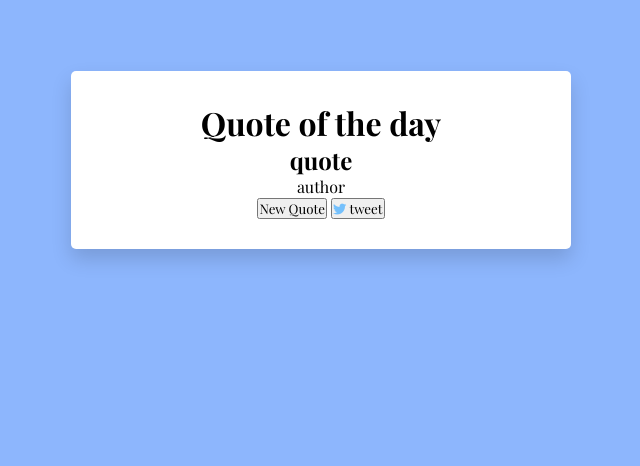
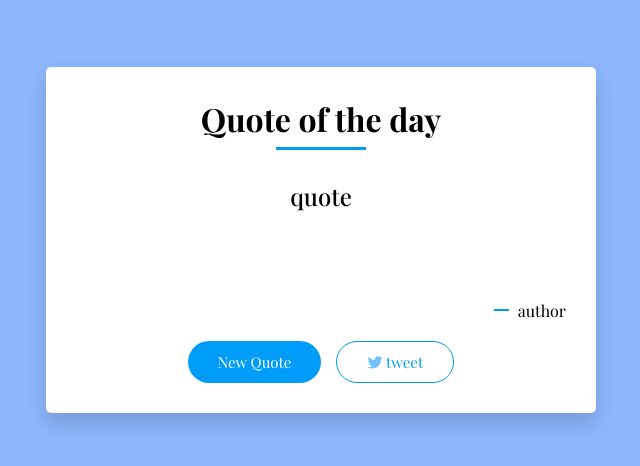
Before and after one commit to PhGirish/MiniJSProjects, a plain HTML site: page quote-genrator/index.html in a window 1280 px wide. Shown: the whole page, without its empty margins (319-959 px from the left). Drawn offline with nearby package versions, Linux system fonts and the light colour scheme; no server answers; a web font is replaced by a local one.

Commit message:
finsihed quote - generator

```diff
--- a/quote-genrator/index.html
+++ b/quote-genrator/index.html
@@ -15,7 +15,7 @@
   </head>
   <body>
     <div class="container">
-      <h1>Quote of the day</h1>
+      <h1 class="head">Quote of the day</h1>
       <h2 class="quote">quote</h2>
       <p class="author">author</p>
 
--- a/quote-genrator/script.js
+++ b/quote-genrator/script.js
@@ -1,12 +1,34 @@
 const newQuotebtnEl = document.querySelector(".generate-quote");
 const QuoteEl = document.querySelector(".quote");
+const AuthorEl = document.querySelector(".author");
+const tweetEl = document.querySelector(".tweet");
 const url = "https://type.fit/api/quotes";
+const tweetUrl = "http://twitter.com/intent/tweet?text=";
+let i = 0;
+
 newQuotebtnEl.addEventListener("click", getQuote);
 
 async function getQuote() {
   const response = await fetch(url);
   const data = await response.json();
-  console.log(data);
 
-  QuoteEl.innerHTML = data[1].text;
+  if (i >= data.length) {
+    i = 0;
+  }
+
+  const quoteText = data[i].text;
+  let author = data[i].author;
+
+  author = author.replace(", type.fit", "");
+
+  QuoteEl.innerHTML = `"` + quoteText + `"`;
+  AuthorEl.innerHTML = author;
+
+  i++;
 }
+
+tweetEl.addEventListener("click", () => {
+  window.open(tweetUrl + QuoteEl.innerHTML + " " + " - " + AuthorEl.innerHTML);
+});
+
+getQuote();
--- a/quote-genrator/style.css
+++ b/quote-genrator/style.css
@@ -9,17 +9,75 @@
 
 body {
   background-color: #8db6fd;
+  height: 100vh;
+}
+.head {
+  position: relative;
+  margin-bottom: 40px;
+}
+.head::after {
+  content: " ";
+  width: 90px;
+  background-color: #009df8;
+  height: 3px;
+  position: absolute;
+  top: 50px;
+  right: 200px;
 }
 
 .container {
   background-color: white;
+  width: 550px;
   position: absolute;
-  top: 20%;
+  top: 30%;
   left: 50%;
   transform: translate(-50%, -50%);
-  width: 500px;
   padding: 30px;
   text-align: center;
   box-shadow: 0 10px 20px 0px rgba(0, 0, 0, 0.15);
   border-radius: 5px;
 }
+
+.quote {
+  margin: 20px;
+  font-weight: 500;
+  height: 100px;
+}
+.author {
+  display: flex;
+  justify-content: end;
+  position: relative;
+
+  margin-bottom: 20px;
+}
+.author::before {
+  content: " ";
+  width: 15px;
+  background-color: #009df8;
+  height: 2px;
+  position: relative;
+  top: 9px;
+  right: 9px;
+  /* top: 12px;
+  left: calc(70% + 5px); */
+}
+.buttons {
+  display: flex;
+  justify-content: center;
+  gap: 15px;
+}
+button {
+  padding: 10px 30px;
+  border-radius: 100px;
+  border: none;
+  color: white;
+  background-color: #009df8;
+  font-size: 15px;
+  cursor: pointer;
+}
+
+.tweet {
+  color: #009df8;
+  background-color: white;
+  border: 1px solid #009df8;
+}
```
